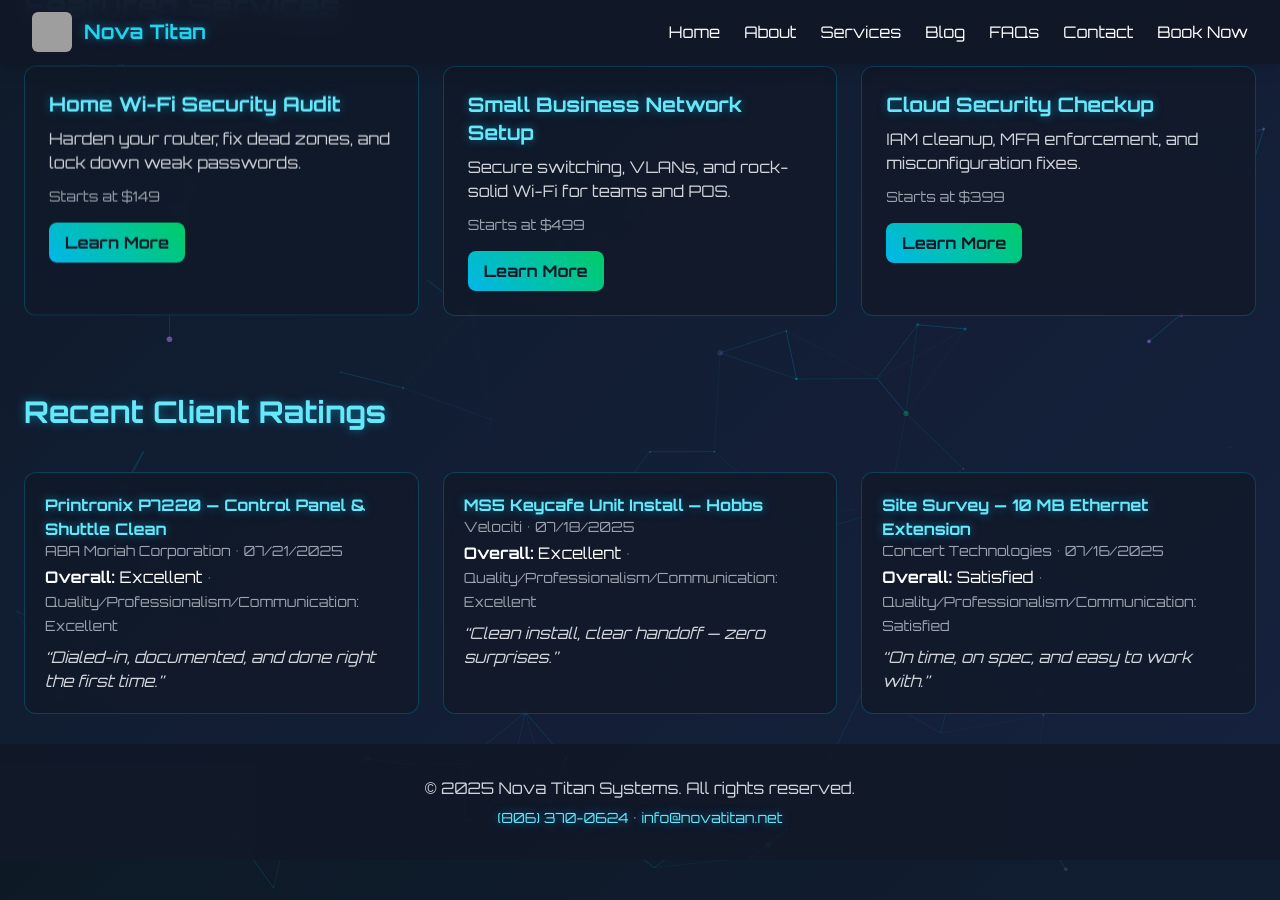
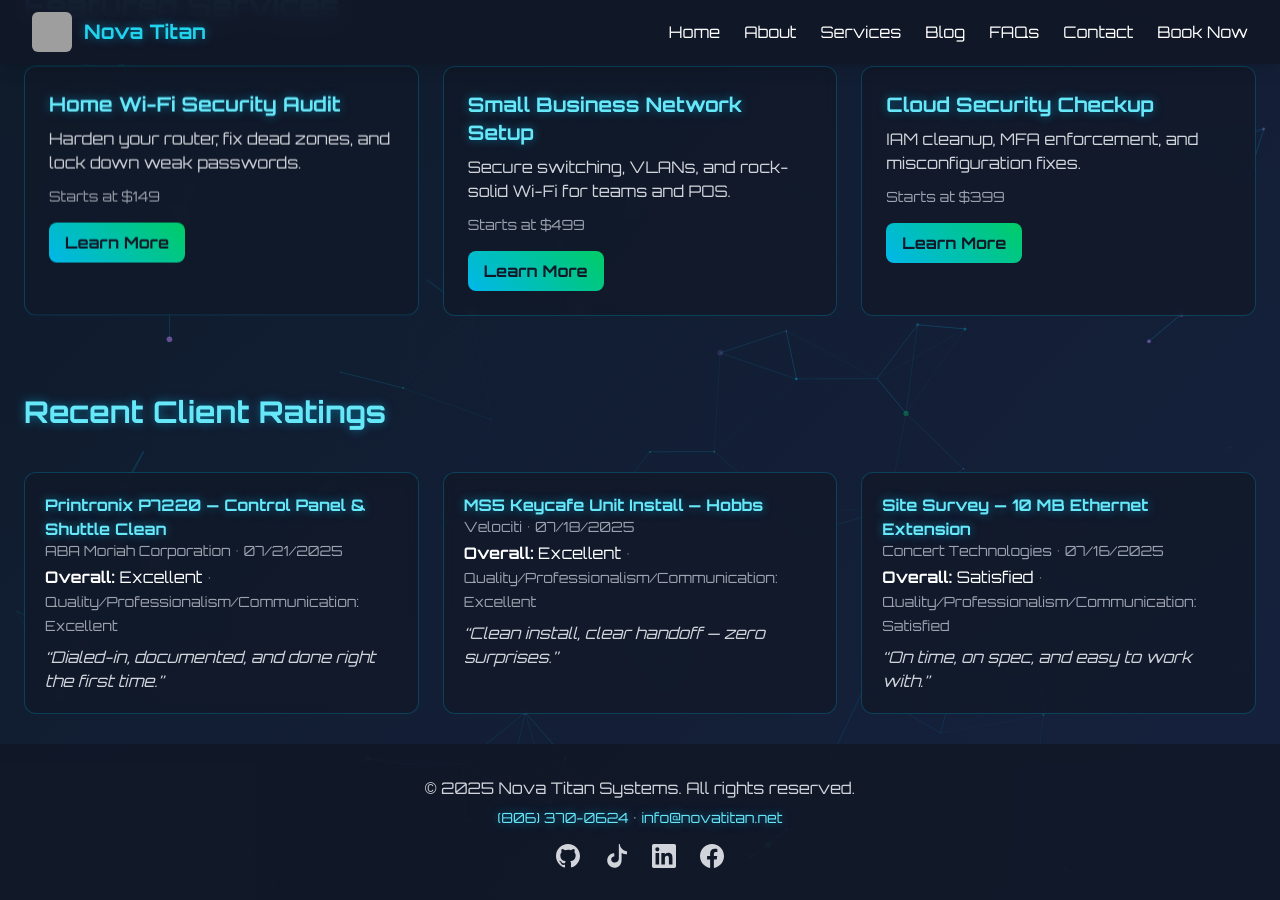
Before and after one commit to tzsmit/novatitan.github.io, a Jekyll site: the page index.html, which Jekyll copies as it is, in a window 1280 px wide and 900 px high, scrolled down 508 px. Built offline with Jekyll 4.4.1, drawn with Linux system fonts in a browser that asks for light colours; nearby versions of some CDN libraries; grey boxes are pictures that could not be loaded.

Commit message:
Update index.html

```diff
--- a/index.html
+++ b/index.html
@@ -159,9 +159,44 @@
     <div class="max-w-7xl mx-auto px-6 text-center">
       <p class="text-gray-300">&copy; <span id="year"></span> Nova Titan Systems. All rights reserved.</p>
       <p class="mt-2 footer-contact text-sm">
-        <a href="tel:+18063700624" class="text-cyan-300 hover:text-cyan-200">(806) 370-0624</a> •
-        <a href="mailto:info@novatitan.net" class="text-cyan-300 hover:text-cyan-200">info@novatitan.net</a>
-      </p>
+  <a href="tel:+18063700624" class="text-cyan-300 hover:text-cyan-200">(806) 370-0624</a> •
+  <a href="mailto:info@novatitan.net" class="text-cyan-300 hover:text-cyan-200">info@novatitan.net</a>
+</p>
+
+<!-- Social icons: real brand marks (inline SVG) -->
+<div class="mt-4 flex justify-center items-center space-x-6">
+  <!-- GitHub -->
+  <a href="https://github.com/tzsmit" target="_blank" rel="noopener noreferrer me" aria-label="GitHub" class="text-gray-300 hover:text-cyan-300 transition">
+    <svg class="w-6 h-6" role="img" viewBox="0 0 24 24" fill="currentColor" xmlns="http://www.w3.org/2000/svg">
+      <title>GitHub</title>
+      <path d="M12 0C5.372 0 0 5.373 0 12c0 5.303 3.438 9.8 8.205 11.387.6.111.82-.261.82-.58 0-.286-.011-1.044-.017-2.05-3.338.726-4.042-1.61-4.042-1.61-.546-1.389-1.333-1.759-1.333-1.759-1.089-.745.083-.73.083-.73 1.205.085 1.84 1.238 1.84 1.238 1.07 1.833 2.809 1.304 3.494.997.108-.775.419-1.304.762-1.603-2.665-.303-5.467-1.333-5.467-5.932 0-1.31.469-2.381 1.236-3.221-.124-.303-.536-1.524.117-3.176 0 0 1.008-.322 3.3 1.23a11.51 11.51 0 0 1 3.003-.403c1.02.005 2.046.137 3.003.403 2.291-1.552 3.297-1.23 3.297-1.23.655 1.652.243 2.873.12 3.176.77.84 1.235 1.911 1.235 3.221 0 4.61-2.807 5.625-5.48 5.921.43.37.815 1.102.815 2.222 0 1.604-.015 2.896-.015 3.29 0 .321.217.697.826.579C20.565 21.796 24 17.3 24 12c0-6.627-5.373-12-12-12Z"/>
+    </svg>
+  </a>
+
+  <!-- TikTok -->
+  <a href="https://www.tiktok.com/@novatitan1" target="_blank" rel="noopener noreferrer me" aria-label="TikTok" class="text-gray-300 hover:text-cyan-300 transition">
+    <svg class="w-6 h-6" role="img" viewBox="0 0 24 24" fill="currentColor" xmlns="http://www.w3.org/2000/svg">
+      <title>TikTok</title>
+      <path d="M12.667 0h3.043a7.727 7.727 0 0 0 2.215 4.76c1.365 1.35 3.09 2.226 5.075 2.405v3.1c-1.86.17-3.603-.33-5.391-1.22v6.88c0 7.74-8.39 10.3-12.73 5.08-2.82-3.41-2.05-8.94 2.08-11.04 1.01-.53 2.17-.78 3.31-.71v3.2c-.43-.04-.87.02-1.28.19-2.01.84-2.4 3.58-.75 5.01 2.57 2.2 6.6.34 6.6-2.86V0z"/>
+    </svg>
+  </a>
+
+  <!-- LinkedIn -->
+  <a href="https://www.linkedin.com/in/traivone-smith-969b60327" target="_blank" rel="noopener noreferrer me" aria-label="LinkedIn" class="text-gray-300 hover:text-cyan-300 transition">
+    <svg class="w-6 h-6" role="img" viewBox="0 0 24 24" fill="currentColor" xmlns="http://www.w3.org/2000/svg">
+      <title>LinkedIn</title>
+      <path d="M20.451 20.451h-3.554v-5.569c0-1.328-.027-3.037-1.852-3.037-1.853 0-2.136 1.447-2.136 2.943v5.663H9.355V9h3.414v1.561h.049c.476-.9 1.637-1.852 3.37-1.852 3.603 0 4.268 2.372 4.268 5.457v6.285zM5.337 7.433a2.063 2.063 0 1 1 0-4.126 2.063 2.063 0 0 1 0 4.126zM7.114 20.451H3.559V9h3.555v11.451zM22.225 0H1.771C.792 0 0 .774 0 1.729v20.542C0 23.226.792 24 1.771 24h20.451C23.2 24 24 23.226 24 22.271V1.729C24 .774 23.2 0 22.225 0z"/>
+    </svg>
+  </a>
+
+  <!-- Facebook -->
+  <a href="https://www.facebook.com/share/1GNBbSRT4b/" target="_blank" rel="noopener noreferrer me" aria-label="Facebook" class="text-gray-300 hover:text-cyan-300 transition">
+    <svg class="w-6 h-6" role="img" viewBox="0 0 24 24" fill="currentColor" xmlns="http://www.w3.org/2000/svg">
+      <title>Facebook</title>
+      <path d="M24 12.073C24 5.405 18.627 0 12 0S0 5.405 0 12.073C0 18.1 4.388 23.094 10.125 24v-8.437H7.078V12.07h3.047V9.412c0-3.007 1.792-4.669 4.533-4.669 1.312 0 2.686.235 2.686.235v2.963h-1.513c-1.49 0-1.953.93-1.953 1.887v2.242h3.328l-.532 3.493h-2.796V24C19.612 23.094 24 18.1 24 12.073z"/>
+    </svg>
+  </a>
+</div>
     </div>
   </footer>
 
```
